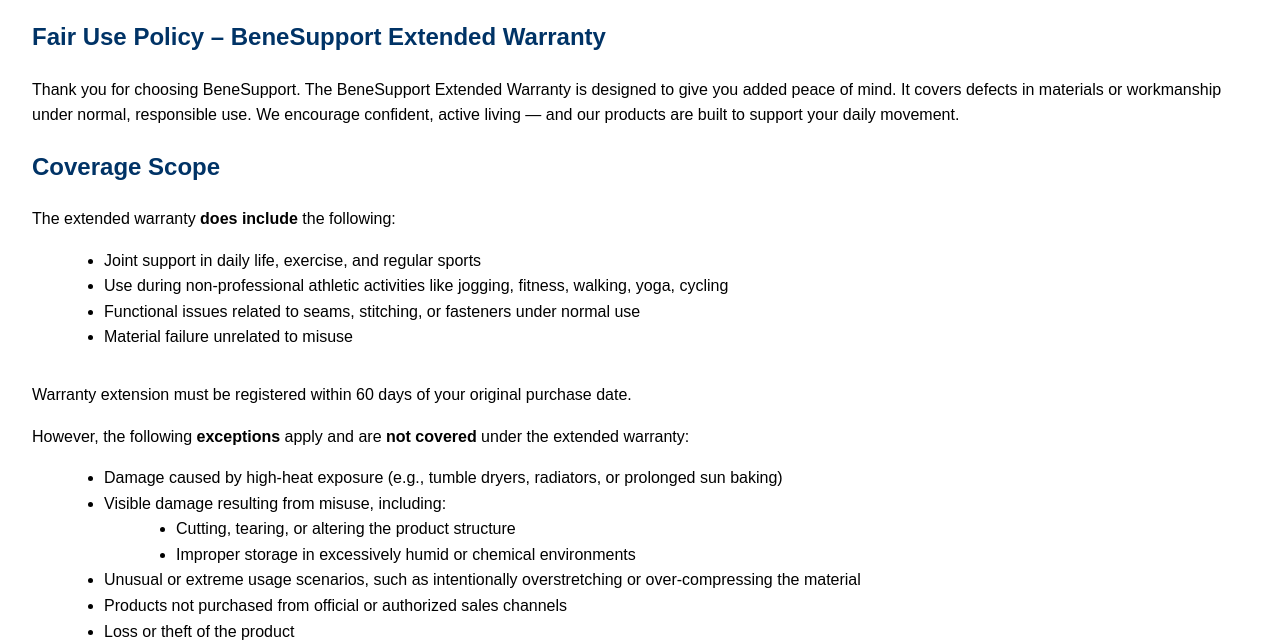
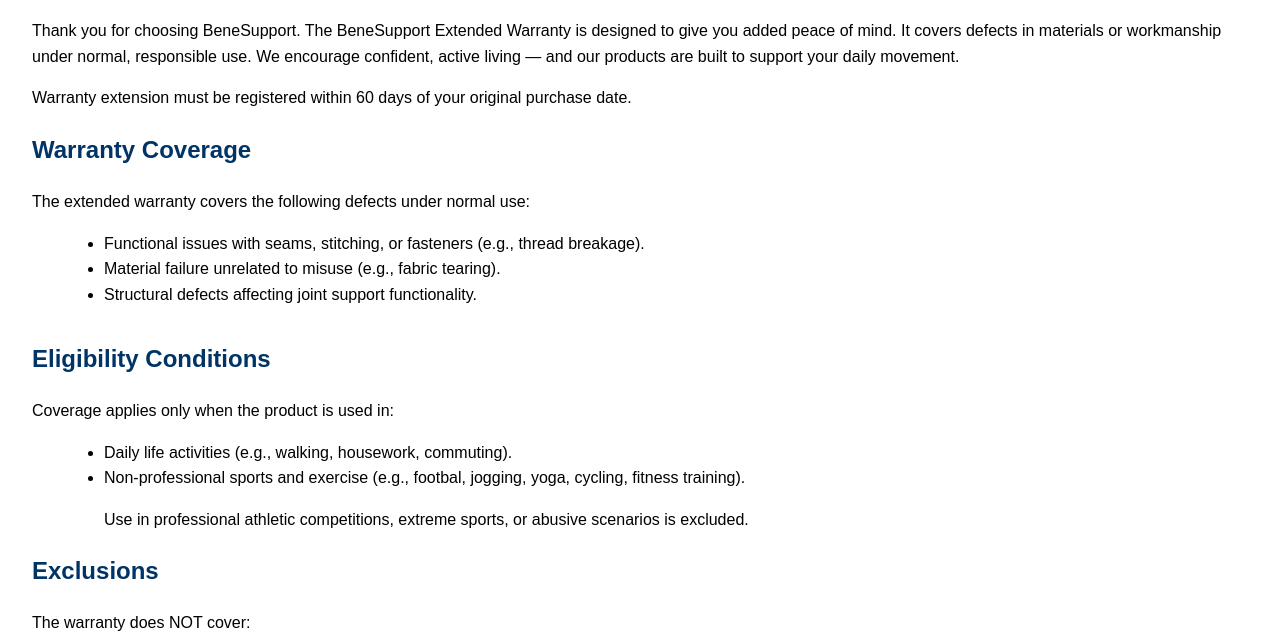
Before and after one commit to outsmall/benesupport-site, a plain HTML site: page warranty-terms.html in a window 1280 px wide. Shown: the part 159-801 px from the top of the page. Drawn offline with Linux system fonts and the light colour scheme.

Commit message:
Update warranty-terms.html

```diff
--- a/warranty-terms.html
+++ b/warranty-terms.html
@@ -20,34 +20,33 @@
   <h1>Warranty Terms</h1>
 
   <div class="section">
-    <h2>Fair Use Policy – BeneSupport Extended Warranty</h2>
     <p>Thank you for choosing BeneSupport. The BeneSupport Extended Warranty is designed to give you added peace of mind. It covers defects in materials or workmanship under normal, responsible use.
     We encourage confident, active living — and our products are built to support your daily movement.</p>
+      <p>Warranty extension must be registered within 60 days of your original purchase date.</p>
      <div class="section">
-    <h2>Coverage Scope</h2>
-    <p>The extended warranty <strong>does include</strong> the following:</p>
+    <h2>Warranty Coverage</h2>
+    <p>The extended warranty covers the following defects under normal use:</p>
     <ul>
-      <li>Joint support in daily life, exercise, and regular sports</li>
-      <li>Use during non-professional athletic activities like jogging, fitness, walking, yoga, cycling</li>
-      <li>Functional issues related to seams, stitching, or fasteners under normal use</li>
-      <li>Material failure unrelated to misuse</li>
+      <li>Functional issues with seams, stitching, or fasteners (e.g., thread breakage).</li>
+      <li>Material failure unrelated to misuse (e.g., fabric tearing).</li>
+      <li>Structural defects affecting joint support functionality.</li>
     </ul>
   </div>
-  <p>Warranty extension must be registered within 60 days of your original purchase date.</p>
-    <p>However, the following <strong>exceptions</strong> apply and are <strong>not covered</strong> under the extended warranty:</p>
+    <h2>Eligibility Conditions</h2>
+    <p>Coverage applies only when the product is used in:</p>
     <ul>
-      <li>Damage caused by high-heat exposure (e.g., tumble dryers, radiators, or prolonged sun baking)</li>
-      <li>Visible damage resulting from misuse, including:
-        <ul>
-          <li>Cutting, tearing, or altering the product structure</li>
-          <li>Improper storage in excessively humid or chemical environments</li>
-        </ul>
-      </li>
-      <li>Unusual or extreme usage scenarios, such as intentionally overstretching or over-compressing the material</li>
-        <li>Products not purchased from official or authorized sales channels</li>
-        <li>Loss or theft of the product</li>
-        </ul>
-      </li>
+      <li>Daily life activities (e.g., walking, housework, commuting).</li>
+      <li>Non-professional sports and exercise (e.g., footbal, jogging, yoga, cycling, fitness training).</li>
+      <p>Use in professional athletic competitions, extreme sports, or abusive scenarios is excluded.</p>
+    </ul>
+       <h2>Exclusions</h2>
+    <p>The warranty does NOT cover:</p>
+    <ul>
+      <li>Damage from high-heat exposure (tumble dryers, radiators, prolonged sun exposure).</li>
+      <li>Misuse-related issues (cutting, tearing, intentional overstretching).</li>
+      <li>Products purchased from unauthorized channels.</li>
+       <li>Loss or theft.</li>
+    </ul>
 
     </ul>
   </div>
```
